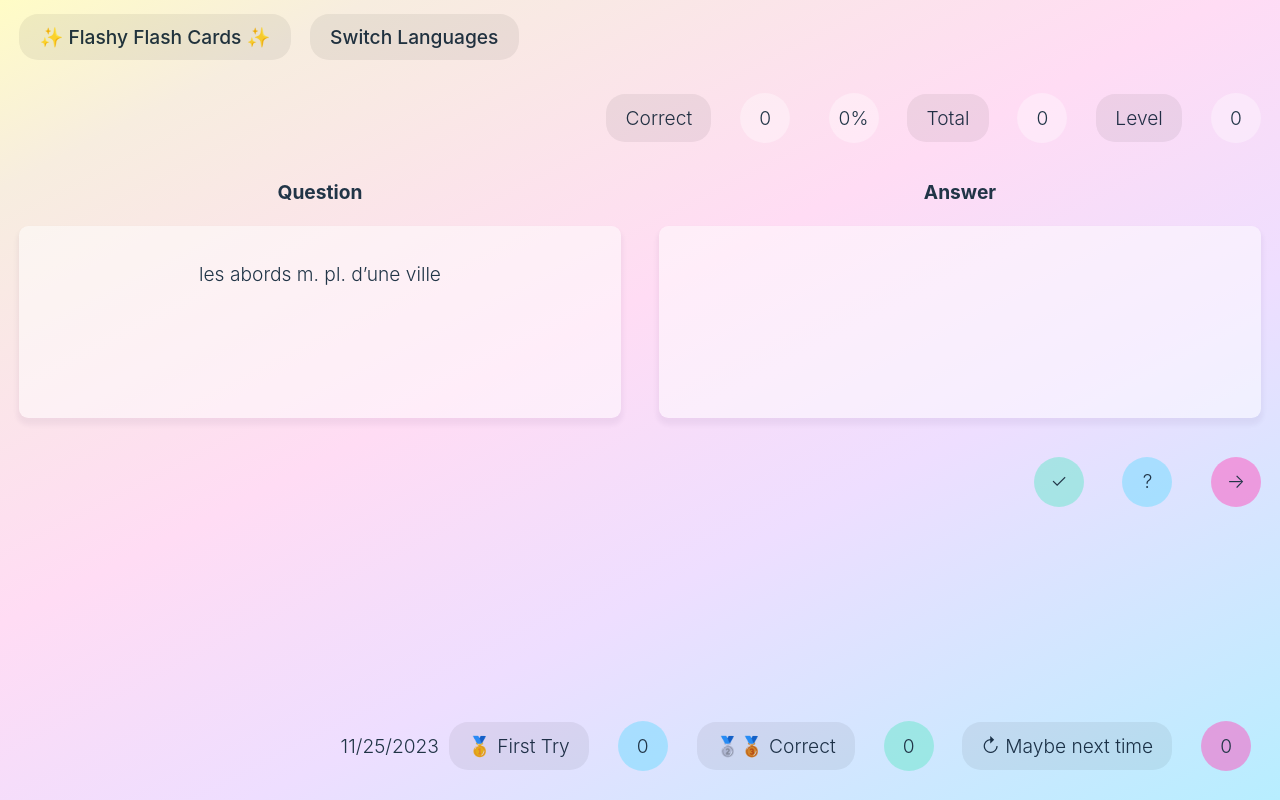
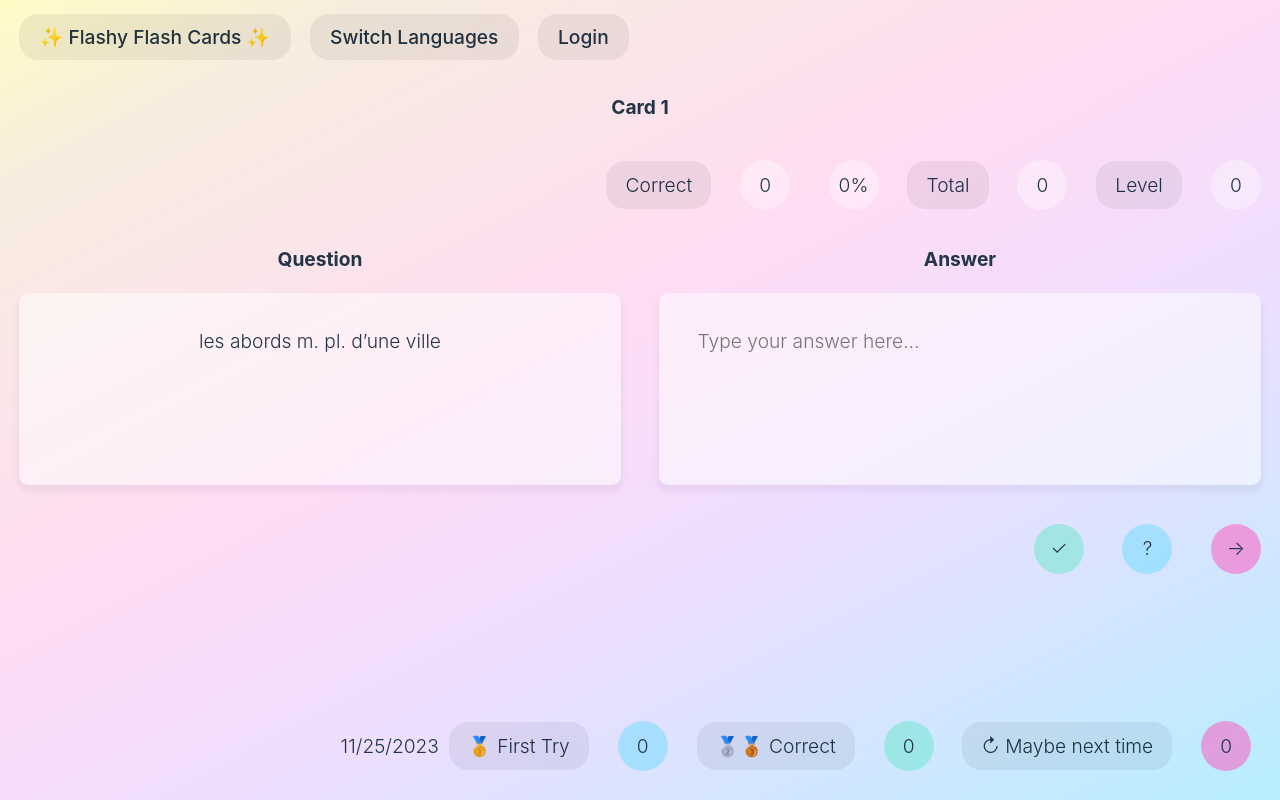
Before and after one commit to extra-jalapenos/apprendio-flashcard-app-frontend, a React (Vite) app: page /practice/1/1 in a window 1280 px wide. Built offline with nearby package versions, Linux system fonts and the light colour scheme.

Commit message:
made circlebutton a class

```diff
--- a/src/App.jsx
+++ b/src/App.jsx
@@ -1,28 +1,32 @@
-import { useState } from 'react'
+import { createContext, useState } from 'react'
 import { Routes, Route } from 'react-router-dom'
 import Start from "./components/Start"
 import CreateEntry from './components/CreateEntry'
 import CreateLanguage from './components/CreateLanguage'
 import Practice from './components/Practice'
 import LanguageSelection from './components/LanguageSelection'
+import Login from './components/Login/Login'
 import Header from './components/header/Header'
 import "./Header.css"
 import Footer from './components/footer/footer'
 import "./Footer.css"
 
+const userContext = createContext()
+
 function App() {
   return (
     <>
+      <userContext.Provider>
         <Header />
-      <body>
+      </userContext.Provider>
       <Routes>
         <Route path={"/"} element={<Start />}/>
+        <Route path={"/login"} element={<Login />}/>
         <Route path={"/:categoryId/new-entry"} element={<CreateEntry />}/>
         <Route path={"/new-language"} element={<CreateLanguage />}/>
         <Route path={"/select-language"} element={<LanguageSelection />}/>
         <Route path={"/practice/:categoryId/:cardId"} element={<Practice />}/>
       </Routes>
-      </body>
       <Footer />
     </>
   )
--- a/src/components/InputField.jsx
+++ b/src/components/InputField.jsx
@@ -1,6 +1,6 @@
 export default function InputField ({handleEntry}) {
   return (
-    <textarea onChange={handleEntry}>
+    <textarea onChange={handleEntry} placeholder="Type your answer here…">
     </textarea>
   )
 }
--- a/src/components/LanguageSelection.jsx
+++ b/src/components/LanguageSelection.jsx
@@ -8,7 +8,7 @@ export default function LanguageSelection () {
     <>
       <h2>Select your category</h2>
       <div className="autoColumns">
-        {mockData.categories.map((category, index) => <p className="card" key={index} onClick={() => navigate("/practice/"+index+"/0")}>{category.title}</p>)}
+        {mockData.categories.map((category, index) => <label key={index} onClick={() => navigate("/practice/"+index+"/0")}>{category.title}</label>)}
       </div>
     </>
   )
--- /dev/null
+++ b/src/components/Login/Login.jsx
@@ -0,0 +1,9 @@
+export default function Login () {
+  return (
+    <>
+      <label>Username</label>
+      <input name="username" />
+      <button>Enter</button>
+    </>
+  )
+}
--- a/src/components/Practice.jsx
+++ b/src/components/Practice.jsx
@@ -24,17 +24,20 @@ function CardPair ({props, revealAnswer, handleEntry}) {
 
 function CardStats ({props}) {
   const { repetitions, stage } = props
-
+  const { cardId } = useParams()
   return (
+    <>
+    <h3>Card {cardId}</h3>
     <div className="buttoncontainer">
         <label>Correct</label>
-        <circlebutton>{repetitions.correct}</circlebutton>
-        <circlebutton>{repetitions.total ? repetitions.correct / repetitions.total + "%" : "0%"}</circlebutton>
+        <p className="circlebutton">{repetitions.correct}</p>
+        <p className="circlebutton">{repetitions.total ? repetitions.correct / repetitions.total + "%" : "0%"}</p>
         <label>Total</label>
-        <circlebutton>{repetitions.total}</circlebutton>
+        <p className="circlebutton">{repetitions.total}</p>
         <label>Level</label>
-        <circlebutton>{stage}</circlebutton>
+        <p className="circlebutton">{stage}</p>
     </div>
+    </>
   )
 }
 
@@ -96,9 +99,9 @@ export default function Practice () {
       <CardStats props={currentCard} />
       <CardPair props={currentCard} revealAnswer={showAnswer} handleEntry={handleEntry}/>
       <div className="buttoncontainer">
-        <circlebutton className="green" onClick={() => handleSubmit()}>✓</circlebutton>
-        <circlebutton className="blue" onClick={reveal}>?</circlebutton>
-        <circlebutton className="red" onClick={() => next()}>→</circlebutton>
+        <p className="circlebutton green" onClick={() => handleSubmit()}>✓</p>
+        <p className="circlebutton blue" onClick={reveal}>?</p>
+        <p className="circlebutton red" onClick={() => next()}>→</p>
       </div>
     </>
   )
--- a/src/components/footer/Statistics.jsx
+++ b/src/components/footer/Statistics.jsx
@@ -1,26 +1,34 @@
 import { useContext, useState } from "react"
 
+const initSession = {
+  "firstTry": (sessionStorage.getItem("firstTry") || 0),
+  "correct": (sessionStorage.getItem("correct") || 0),
+  "wrong": (sessionStorage.getItem("wrong") || 0),
+  "total": (sessionStorage.getItem("total") || 0)
+}
+
 export default function Statistics () {
-  const initSession = {
-    "firstTry": 0,
-    "correct": 0,
-    "wrong": 0,
-    "total": 0
+
+  const handleIncrease = (event) => {
+    const { name } = event.target
+    const { oldValue } = !sessionStorage.getItem(name) ? initSession[name] : 2
+    localStorage.setItem(name, oldValue + 1)
+    console.log(localStorage)
   }
 
   const [sessionStats, setSessionStats] = useState(initSession)
 
   return (
-    <>
+    <div className="buttoncontainer">
       <li>
         {new Date().toLocaleDateString()}
       </li>
       <label>🥇 First Try</label>
-      <circlebutton className="blue"><span>{sessionStats.firstTry}</span></circlebutton>
+      <p className="circlebutton blue" name="firstTry" onClick={(event) => handleIncrease(event)}><span>{sessionStats.firstTry}</span></p>
       <label>🥈🥉 Correct</label>
-      <circlebutton className="green">{sessionStats.correct}</circlebutton>
+      <p className="circlebutton green">{sessionStats.correct}</p>
       <label>↻ Maybe next time</label>
-      <circlebutton className="red">{sessionStats.wrong}</circlebutton>
-    </>
+      <p className="circlebutton red">{sessionStats.wrong}</p>
+    </div>
   )
 }
--- a/src/components/header/Header.jsx
+++ b/src/components/header/Header.jsx
@@ -7,6 +7,7 @@ export default function Header () {
       <nav>
         <button onClick={() => navigate("/")}>✨ Flashy Flash Cards ✨</button>
         <button onClick={() => navigate("/select-language")}>Switch Languages</button>
+        <button onClick={() => navigate("/login")}>Login</button>
       </nav>
     </header>
   )
--- a/src/components/header/Profile.jsx
+++ b/src/components/header/Profile.jsx
@@ -0,0 +1,5 @@
+export default function Profile () {
+  return (
+    <label>My Profile</label>
+  )
+}
--- a/src/index.css
+++ b/src/index.css
@@ -70,14 +70,13 @@ body {
   grid-template-columns: repeat(auto-fit, 25%);
 }
 
-button {
+button, input {
   border-radius: 1em;
   border: 1px solid transparent;
-  padding: 0.6em;
+  padding: 1em;
   font-size: 1em;
   font-weight: 500;
   font-family: inherit;
-  background-color: rgba(143, 214, 232, 0.325);
   color: inherit;
   margin: 1em;
   cursor: pointer;
@@ -90,7 +89,7 @@ button {
   align-items: center;
 }
 
-circlebutton {
+.circlebutton {
   margin: 1rem;
   height: 50px;
   width: 50px;
@@ -112,7 +111,7 @@ circlebutton {
   background-color: var(--red);
 }
 
-.card, textarea {
+.card, textarea  {
   background-color: rgba(255, 255, 255, 0.5);
   border-radius: 0.5em;
   margin: 1rem 1rem;
@@ -122,6 +121,14 @@ circlebutton {
   box-sizing: border-box;
   box-shadow: 0px 5px 5px 2px rgba(36, 0, 72, 0.05);
   /* transition: all 500ms; */
+}
+
+input {
+  background-color: rgba(255, 255, 255, 0.5);
+}
+
+input, button {
+  padding: 0.5rem 1rem;
 }
 
 textarea {
```
Lines whose indentation alone changed are shown as unchanged.
